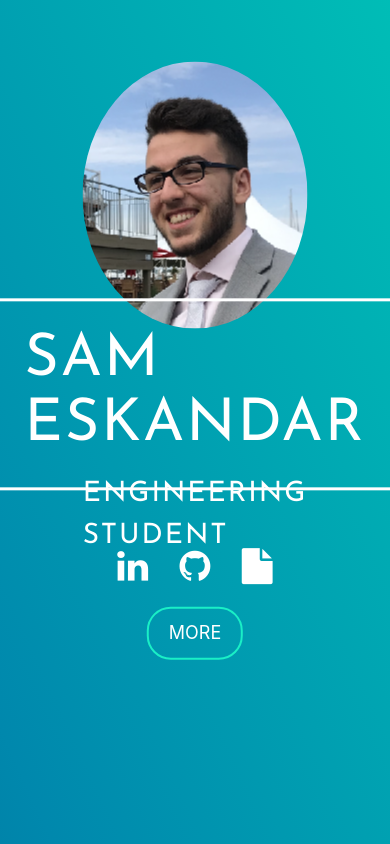
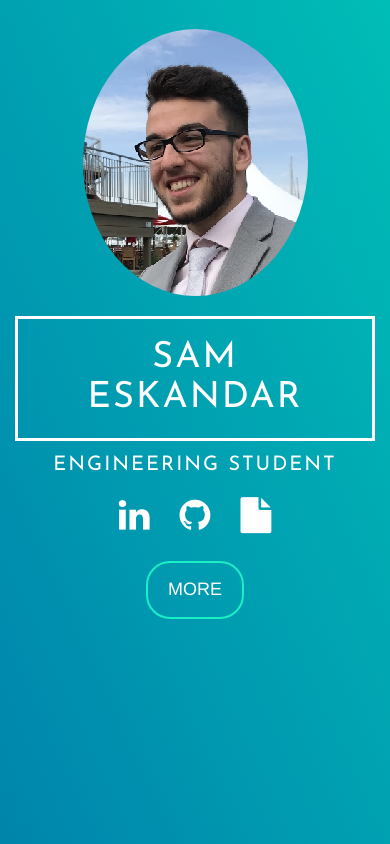
Before and after one commit to s6eskand/personal-website, a Django app: page /home/ in a window 390 px wide. Run offline with Django 3.2, Linux system fonts and the light colour scheme; some libraries are stand-ins or nearby versions.

Commit message:
making webpage responsive

```diff
--- a/static/css/homestyle.css
+++ b/static/css/homestyle.css
@@ -8,12 +8,14 @@
 
 html {
     font-size: 10px;
-    font-family: 'Josefin Sans', sans-serif;
+    font-family: 'Josefin Sans' sans-serif;
 }
 
 section {
     width: 100%;
+    min-width: 100%;
     height: 100vh;
+    min-height: 100vh;
     color: #fff;
     background-image: linear-gradient(to right top, #031f45, #005182, #0088ad, #00c1b7, #01f7a4);
     background-size: 400% 400%;
@@ -26,10 +28,11 @@
     text-transform: uppercase;
     letter-spacing: 2px;
     border: 3px solid #fff;
-    position: absolute;
+    /*max-width: 450px;*/
+    /*position: absolute;
     top: 50%;
     left: 50%;
-    transform: translate(-50%, -85%);
+    transform: translate(-50%, -85%);*/
     padding: 2rem 4rem;
 }
 
@@ -37,17 +40,17 @@
     font-size: 2rem;
     text-transform: uppercase;
     letter-spacing: 2px;
-    position: absolute;
+    /*position: absolute;
     top: 61%;
     left: 50%;
-    transform: translate(-50%, -50%);
+    transform: translate(-50%, -50%);*/
 }
 
 .social-icons {
-    position: absolute;
+    /*position: absolute;
     top: 67.5%;
     left: 50%;
-    transform: translate(-50%, -50%);
+    transform: translate(-50%, -50%);*/
 }
 
 .social-icons a {
@@ -58,14 +61,14 @@
 }
 
 .box {
-    position: absolute;
+    /*position: absolute;
     top: 75%;
     left: 50%;
-    transform: translate(-50%,-50%);
+    transform: translate(-50%,-50%);*/
 }
 
 .box input[type = "submit"] {
-    border: 0;
+    border:0;
     background: none;
     display: block;
     margin: 20px auto;
@@ -77,7 +80,7 @@
     outline: none;
     color: white;
     border-radius: 24px;
-    transition: 0.75s;
+    transition: 0.25s;
     cursor: pointer;
 }
 
--- a/templates/base.html
+++ b/templates/base.html
@@ -9,23 +9,59 @@
     <meta name="viewport" content="width=device-width, initial-scale=1">
     <link rel="stylesheet" href="{% static 'css/homestyle.css' %}">
     <link href="https://maxcdn.bootstrapcdn.com/font-awesome/4.7.0/css/font-awesome.min.css" rel="stylesheet">
-    <link rel="stylesheet" href="https://cdnjs.cloudflare.com/ajax/libs/materialize/1.0.0/css/materialize.min.css">
+<!--    <link rel="stylesheet" href="https://cdnjs.cloudflare.com/ajax/libs/materialize/1.0.0/css/materialize.min.css">-->
+    <link rel="stylesheet" href="https://maxcdn.bootstrapcdn.com/bootstrap/3.4.1/css/bootstrap.min.css">
     <link href="https://fonts.googleapis.com/icon?family=Material+Icons" rel="stylesheet">
 </head>
 <body>
 
-    <section style="font-family: 'Josefin Sans', sans-serif;">
-        <img src="{% static 'images/profile_pic.png' %}" style="position: absolute; top: 50%; left: 50%; transform: translate(-50%, -135%); border-radius: 50%; border-top: 50%">
-        <h1>Sam Eskandar</h1>
+    <section>
+
+        <div style="text-align: center; vertical-align: center; padding: 7.5% 0;">
+            <div class="container">
+                <img src="{% static 'images/profile_pic.png' %}" style="border-radius: 50%; border-top: 50%">
+            </div>
+
+            <div style="font-family: 'Josefin Sans', sans-serif;">
+                <div style="border-radius: 50%; border-top: 50%;">
+                    <div class="container">
+                        <div class="row">
+                            <div class="col-sm-12">
+                                <h1 style="text-align: middle;">Sam Eskandar</h1>
+                            </div>
+                        </div>
+                    </div>
+                </div>
+
+
+                <div class="container">
+                    <div class="row">
+                        <div class="col-sm-12">
                             <p>Engineering Student</p>
+                        </div>
+                    </div>
+                </div>
+            </div>
+
+            <div class="container">
+                <div class="row">
+                    <div class="col-sm-12">
                         <div class="social-icons" style="font-size: 36px;">
                             <a href="https://www.linkedin.com/in/sameskandar/"><i class="fa fa-linkedin" aria-hidden="true" style="color: white;"></i></a>
                             <a href="https://github.com/s6eskand"><i class="fa fa-github" aria-hidden="true" style="color: white;"></i></a>
                             <a href="https://github.com/s6eskand/resume/blob/master/Sam%20Eskandar%20Resume.pdf"><i class="fa fa-file" aria-hidden="true" style="color: white;"></i></a>
                         </div>
+                    </div>
+                </div>
+            </div>
                         <form class="box" action="{% url 'navigation' %}">
                             <input type="submit" name="" value="More">
                         </form>
+                    </div>
+                </div>
+            </div>
+        </div>
+
     </section>
 
 </body>
```
Lines whose indentation alone changed are shown as unchanged.
